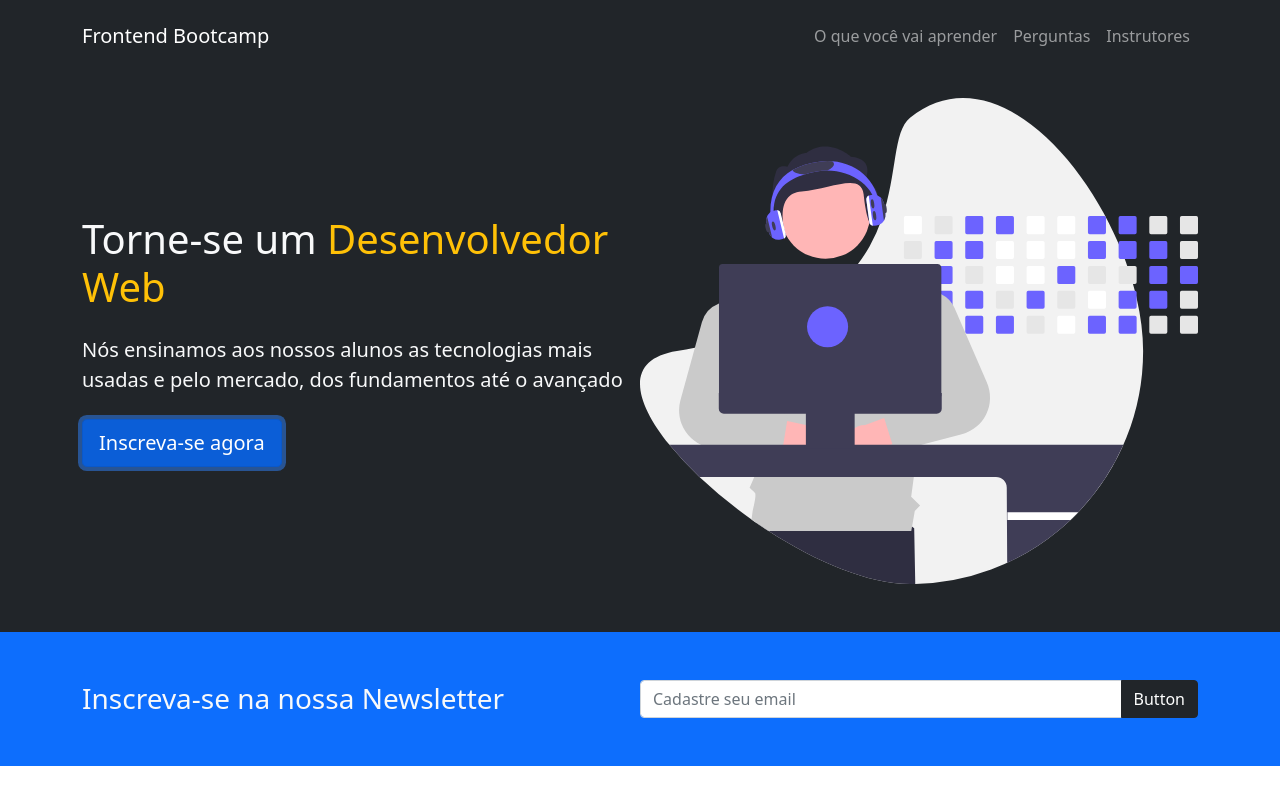
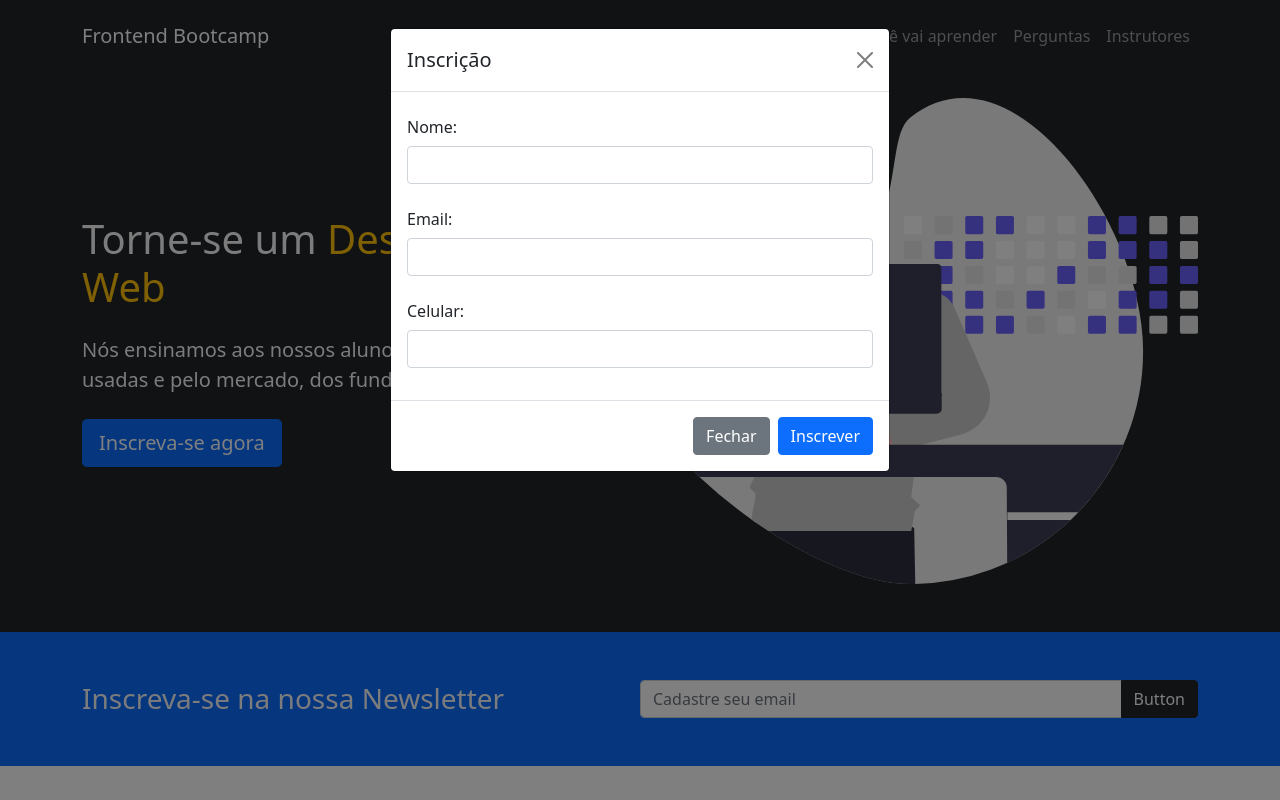
Before and after one commit to marvinjk6/Bootstrap-Projects, a plain HTML site: page FrontEnd-Bootcamp/index.html in a window 1280 px wide. Both pictures are taken after a click on the button "Inscreva-se agora". Shown: the top 800 px of the page. Drawn offline with nearby package versions, Linux system fonts and the light colour scheme.

Commit message:
FrontEnd Bootcamp - Modal

```diff
--- a/FrontEnd-Bootcamp/index.html
+++ b/FrontEnd-Bootcamp/index.html
@@ -53,7 +53,9 @@
                     <p class="lead my-4">
                         Nós ensinamos aos nossos alunos as tecnologias mais usadas e pelo mercado, dos fundamentos até o avançado
                     </p>
-                    <button class="btn btn-primary btn-lg">
+                    <button class="btn btn-primary btn-lg"
+                    data-bs-toggle="modal"
+                    data-bs-target="#inscricao">
                         Inscreva-se agora
                     </button>
                 </div>
@@ -417,6 +419,45 @@
         </div>
     </footer>
 
+    <!-- Modal -->
+
+    <div class="modal fade" id="inscricao" tabindex="-1" aria-labelledby="exampleModalLabel" aria-hidden="true">
+        <div class="modal-dialog">
+          <div class="modal-content">
+            <div class="modal-header">
+              <h5 class="modal-title" id="exampleModalLabel">Inscrição</h5>
+              <button type="button" class="btn-close" data-bs-dismiss="modal" aria-label="Close"></button>
+            </div>
+            <div class="modal-body">
+                <form>
+                    <div class="mb-3">
+                        <label for="nome" class="col-form-label">
+                            Nome:
+                        </label>
+                        <input type="text" name="nome" class="form-control">
+                    </div>
+                    <div class="mb-3">
+                        <label for="email" class="col-form-label">
+                            Email:
+                        </label>
+                        <input type="email" name="email" class="form-control">
+                    </div>
+                    <div class="mb-3">
+                        <label for="celular" class="col-form-label">
+                            Celular:
+                        </label>
+                        <input type="number" name="celular" class="form-control">
+                    </div>
+
+                </form>
+            </div>
+            <div class="modal-footer">
+              <button type="button" class="btn btn-secondary" data-bs-dismiss="modal">Fechar</button>
+              <button type="button" class="btn btn-primary">Inscrever</button>
+            </div>
+          </div>
+        </div>
+      </div>
 
 
     <script src="https://cdn.jsdelivr.net/npm/bootstrap@5.0.2/dist/js/bootstrap.bundle.min.js" integrity="sha384-MrcW6ZMFYlzcLA8Nl+NtUVF0sA7MsXsP1UyJoMp4YLEuNSfAP+JcXn/tWtIaxVXM" crossorigin="anonymous"></script>
```
